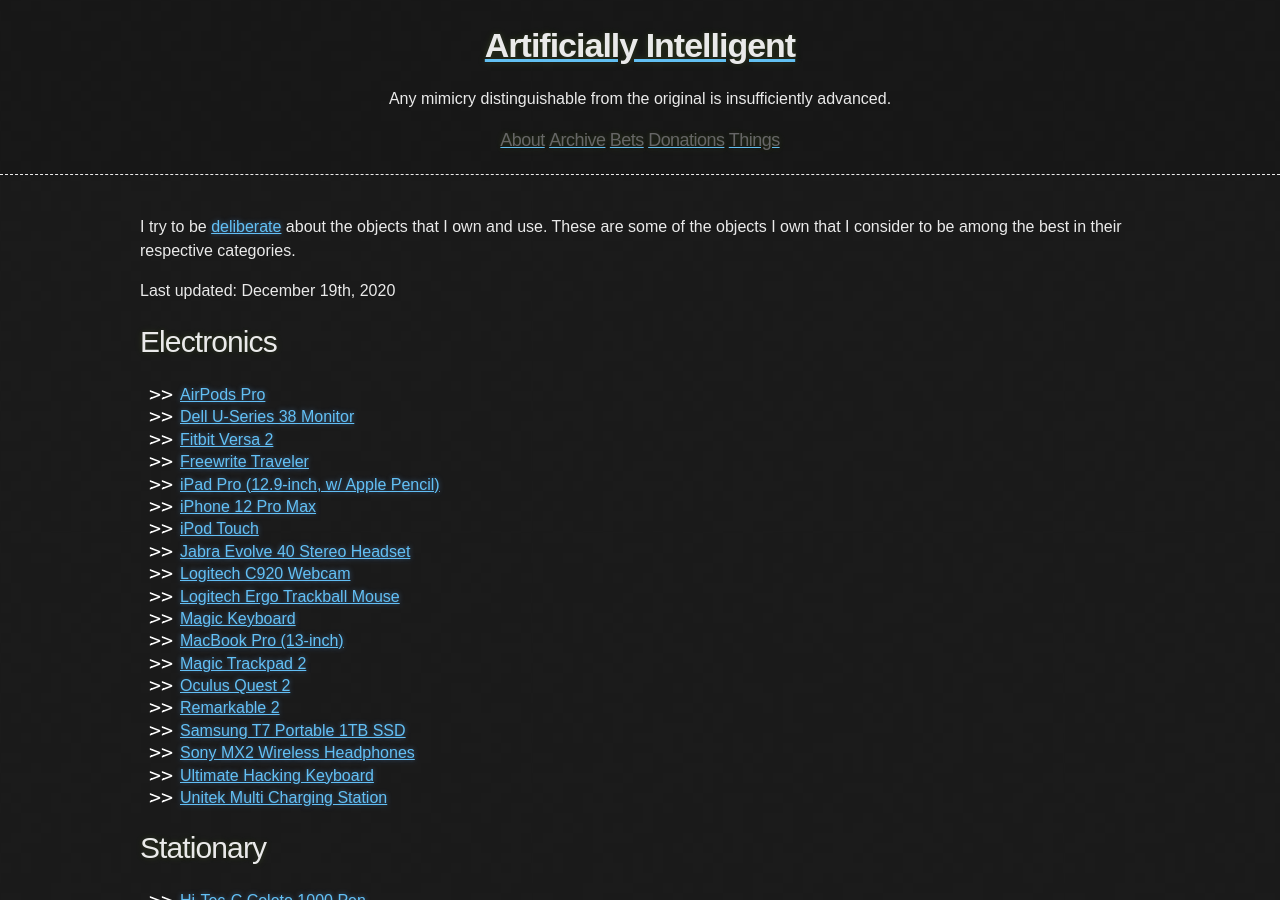
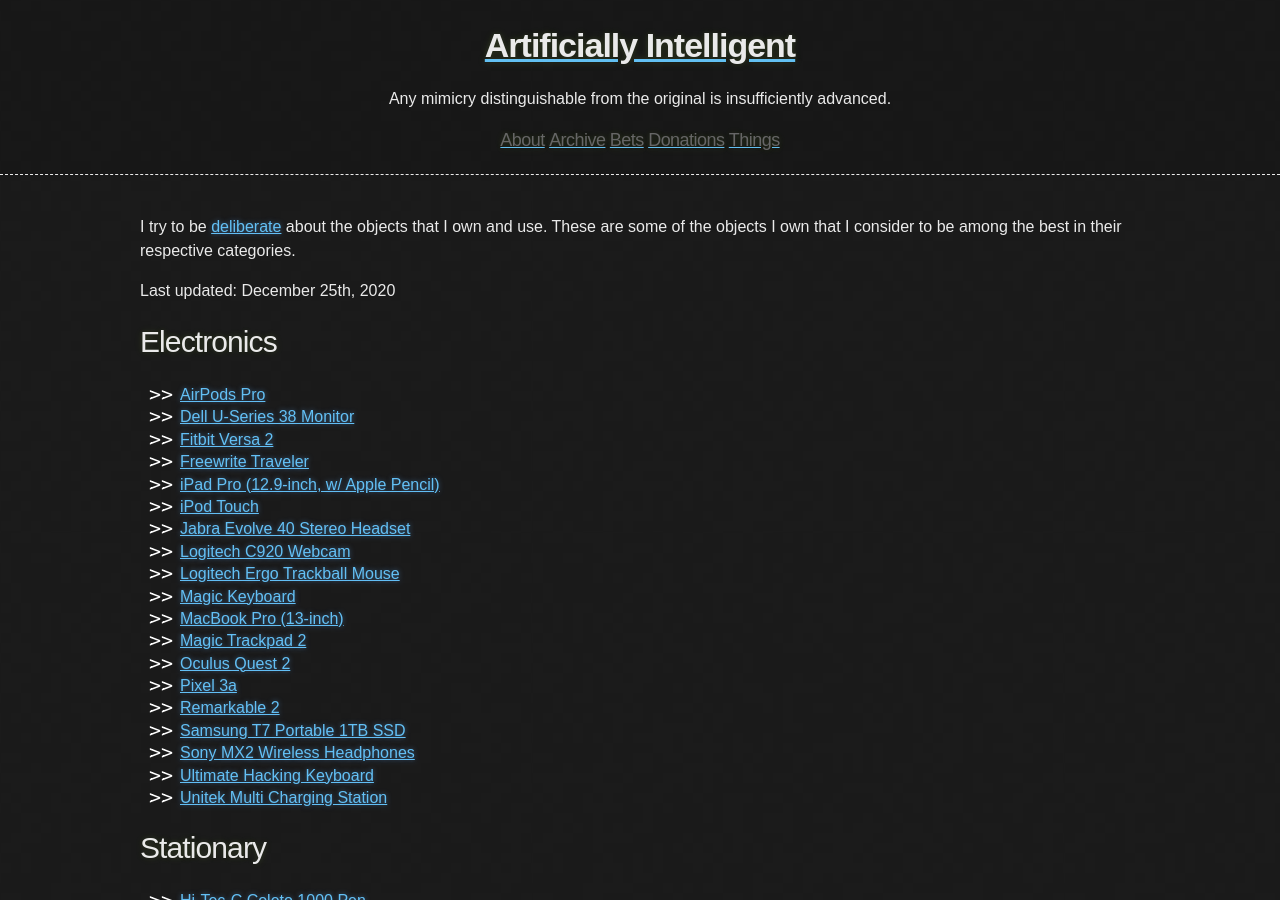
Before and after one commit to tocttou/hacker-blog, a Jekyll site: the page built from things.md, in a window 1280 px wide and 900 px high. Built offline with Jekyll 4.4.1, drawn with Linux system fonts in a browser that asks for light colours.

Commit message:
Update things.md

```diff
--- a/things.md
+++ b/things.md
@@ -4,7 +4,7 @@ title: My Favorite Things
 ---
 I try to be [deliberate](https://www.neelnanda.io/blog/be-deliberate) about the objects that I own and use. These are some of the objects I own that I consider to be among the best in their respective categories.
 
-Last updated: December 19th, 2020
+Last updated: December 25th, 2020
 
 # Electronics
 
@@ -13,7 +13,6 @@ Last updated: December 19th, 2020
 * [Fitbit Versa 2](https://smile.amazon.com/gp/product/B07TWFVDWT/ref=ppx_yo_dt_b_search_asin_title?ie=UTF8&psc=1)
 * [Freewrite Traveler](https://getfreewrite.com/products/freewrite-traveler)
 * [iPad Pro (12.9-inch, w/ Apple Pencil)](https://www.apple.com/shop/buy-ipad/ipad-pro/12.9-inch-display-256gb-space-gray-wifi)
-* [iPhone 12 Pro Max](https://www.apple.com/iphone-12-pro/)
 * [iPod Touch](https://www.apple.com/ipod-touch/)
 * [Jabra Evolve 40 Stereo Headset](https://www.jabra.com/business/office-headsets/jabra-evolve/jabra-evolve-40##6393-823-109)
 * [Logitech C920 Webcam](https://www.amazon.com/Logitech-C920-Pro-Webcam-Black/dp/B00829D0GM?pldnSite=1)
@@ -22,6 +21,7 @@ Last updated: December 19th, 2020
 * [MacBook Pro (13-inch)](https://www.apple.com/shop/buy-mac/macbook-pro/13-inch)
 * [Magic Trackpad 2](https://www.apple.com/shop/product/MJ2R2LL/A/magic-trackpad-2-silver)
 * [Oculus Quest 2](https://www.oculus.com/quest-2/?locale=en_US)
+* [Pixel 3a](https://store.google.com/us/product/pixel_3a)
 * [Remarkable 2](https://remarkable.com/store/remarkable-2)
 * [Samsung T7 Portable 1TB SSD](https://smile.amazon.com/gp/product/B0874XN4D8/ref=ppx_yo_dt_b_asin_title_o02_s00?ie=UTF8&psc=1)
 * [Sony MX2 Wireless Headphones](https://www.amazon.com/Sony-Noise-Cancelling-Headphones-WH1000XM2/dp/B074KDJVS2)
```
